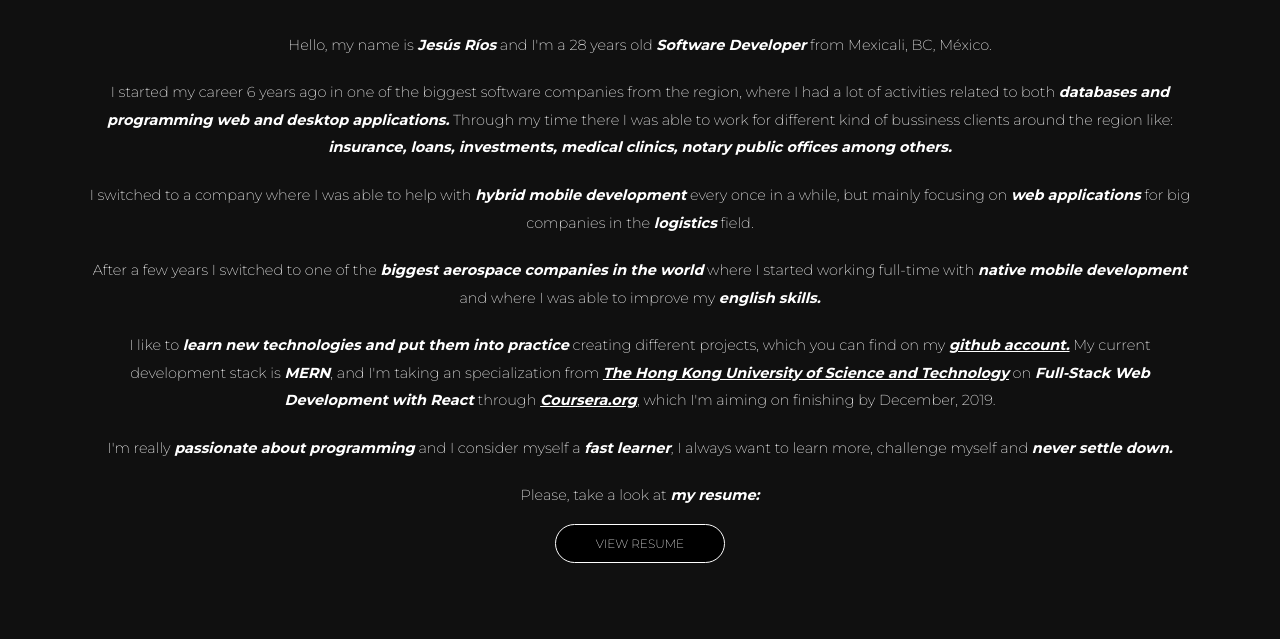
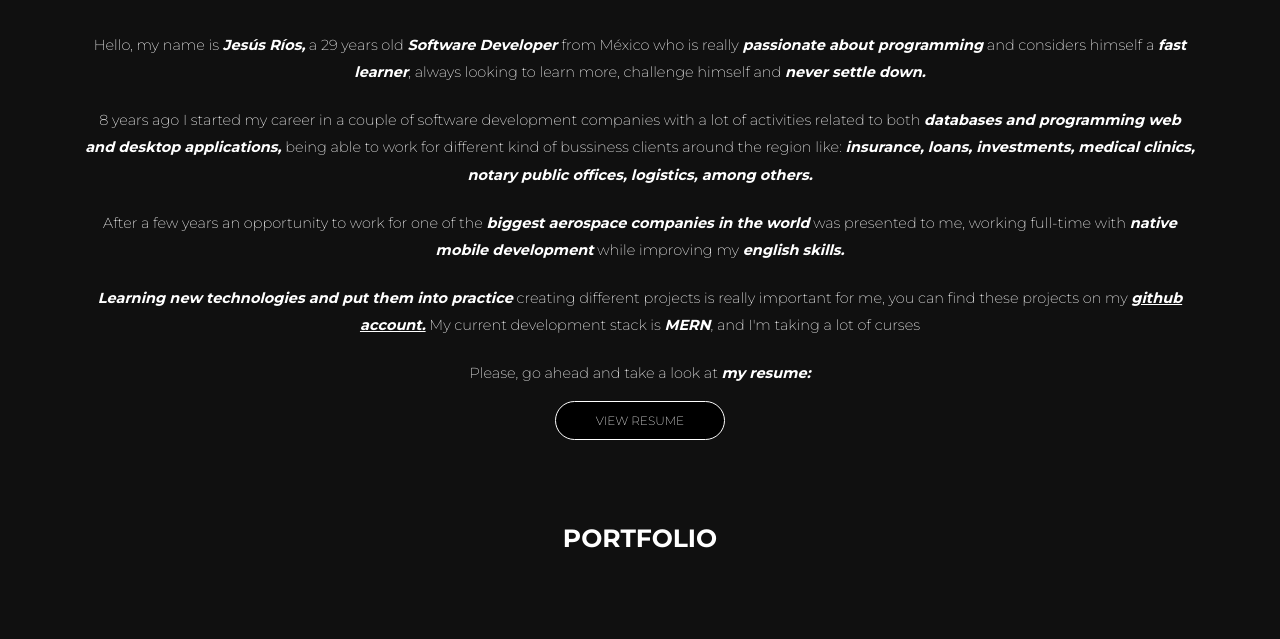
Before and after one commit to jesusriosdev/portfolio, a website: page index.html in a window 1280 px wide. Shown: the part 625-1264 px from the top of the page. Drawn offline with nearby package versions, Linux system fonts and the light colour scheme; files whose address does not match are found by name.

Commit message:
Updated the about me section.

```diff
--- a/index.html
+++ b/index.html
@@ -90,40 +90,33 @@
         <div class="row-content">
             <div class="col-12 text-center">
                 <p>
-                    Hello, my name is <span class="font-weight-bold font-italic">Jes&uacute;s R&iacute;os</span> and I'm a 28 years old
-                    <span class="font-weight-bold font-italic">Software Developer</span> from Mexicali, BC, M&eacute;xico.
+                    Hello, my name is <span class="font-weight-bold font-italic">Jes&uacute;s R&iacute;os,</span> a 29 years old
+                    <span class="font-weight-bold font-italic">Software Developer </span>from M&eacute;xico who is
+                    really <span class="font-weight-bold font-italic">passionate about programming</span> and considers himself a
+                    <span class="font-weight-bold font-italic">fast learner</span>, always looking to learn more, challenge himself and
+                    <span class="font-weight-bold font-italic">never settle down.</span>
                 </p>
 
                 <p>
-                    I started my career 6 years ago in one of the biggest software companies from the region, where I had a lot of activities related to
-                    both <span class="font-weight-bold font-italic">databases and programming web and desktop applications.</span>
-                    Through my time there I was able to work for different kind of bussiness clients around the region like:
-                    <span class="font-weight-bold font-italic">insurance, loans, investments, medical clinics, notary public offices among others.</span>
-                </p>
-                <p>
-                    I switched to a company where I was able to help with <span class="font-weight-bold font-italic">hybrid mobile development</span>
-                    every once in a while, but mainly focusing on
-                    <span class="font-weight-bold font-italic">web applications</span>
-                    for big companies in the <span class="font-weight-bold font-italic">logistics</span> field.
-                </p>
-                <p>
-                    After a few years I switched to one of the <span class="font-weight-bold font-italic">biggest aerospace companies in the world</span>
-                    where I started working full-time with <span class="font-weight-bold font-italic">native mobile development</span>
-                    and where I was able to improve my <span class="font-weight-bold font-italic">english skills.</span>
+                    8 years ago I started my career in a couple of software development companies with a lot of activities related to
+                    both <span class="font-weight-bold font-italic">databases and programming web and desktop applications, </span>
+                    being able to work for different kind of bussiness clients around the region like:
+                    <span class="font-weight-bold font-italic">insurance, loans, investments, medical clinics, notary public offices, logistics, among others.</span>
                 </p>
 
                 <p>
-                    I like to <span class="font-weight-bold font-italic">learn new technologies and put them into practice</span> creating different projects, which you can find on my <span class="font-weight-bold font-italic"><a target="_blank" href="https://github.com/etxcoding"><u>github account.</u></a></span>
-                    My current development stack is <span class="font-weight-bold font-italic">MERN</span>, and I'm taking an specialization from
-                    <span class="font-weight-bold font-italic"><a target="_blank" href="https://www.ust.hk/home"><u>The Hong Kong University of Science and Technology</u></a></span> on
-                    <span class="font-weight-bold font-italic">Full-Stack Web Development with React</span> through
-                    <span class="font-weight-bold font-italic"><a target="_blank" href="https://www.coursera.org/"><u>Coursera.org</u></a></span>, which I'm aiming on finishing by December, 2019.
+                    After a few years an opportunity to work for one of the <span class="font-weight-bold font-italic">biggest aerospace companies in the world</span>
+                    was presented to me, working full-time with <span class="font-weight-bold font-italic">native mobile development</span>
+                    while improving my <span class="font-weight-bold font-italic">english skills.</span>
                 </p>
 
-                <p>I'm really <span class="font-weight-bold font-italic">passionate about programming</span> and I consider myself a <span class="font-weight-bold font-italic">fast learner</span>, I always want to learn more, challenge myself and <span class="font-weight-bold font-italic">never settle down.</span>
+                <p>
+                    <span class="font-weight-bold font-italic">Learning new technologies and put them into practice</span> creating different projects is really important for me,
+                    you can find these projects on my <span class="font-weight-bold font-italic"><a target="_blank" href="https://github.com/etxcoding"><u>github account.</u></a></span>
+                    My current development stack is <span class="font-weight-bold font-italic">MERN</span>, and I'm taking a lot of curses
                 </p>
 
-                <p>Please, take a look at <span class="font-weight-bold font-italic">my resume:</span></p>
+                <p>Please, go ahead and take a look at <span class="font-weight-bold font-italic">my resume:</span></p>
 
                 <a class="btn-dark-custom" target="_blank" href="https://www.dropbox.com/s/iy6duhdzvi2lvun/JMRO_CV_20190816.pdf?dl=0">VIEW RESUME</a>
             </div>
@@ -181,9 +174,7 @@
                 <h2 class="text-left">Portfolio</h2>
                 <h3 class="text-right">HTML, CSS, Javascript, jQuery, Sass, NPM Scripts</h3>
                 <p>
-                    The site you are watching right now, created with the knowledge learnt from the first course of my specialization in React:
-                    <span class="font-weight-bold font-italic"><a target="_blank" href="
-                        https://www.coursera.org/account/accomplishments/verify/66GU5JYJYGJS"><u> Front-End Web UI Frameworks and Tools.</u></a></span>
+                    The site you are watching right now, the first webpage I created after so many years working with web applications only,
                     I hope you guys like it, I'm constantly updating it and adding new projects to my portfolio.
                 </p>
                 <div class="row text-center">
```
Also changed, not shown: 2 other files.
